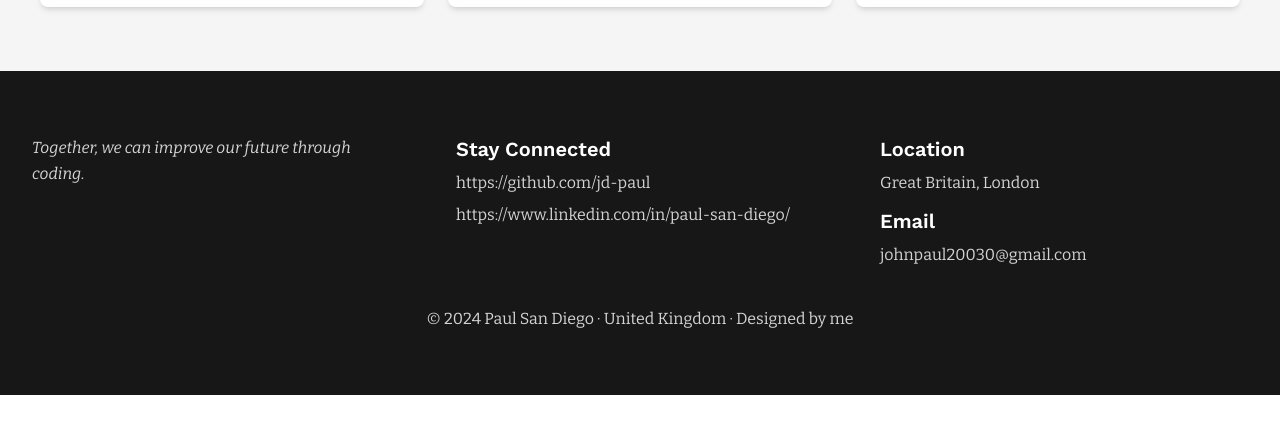
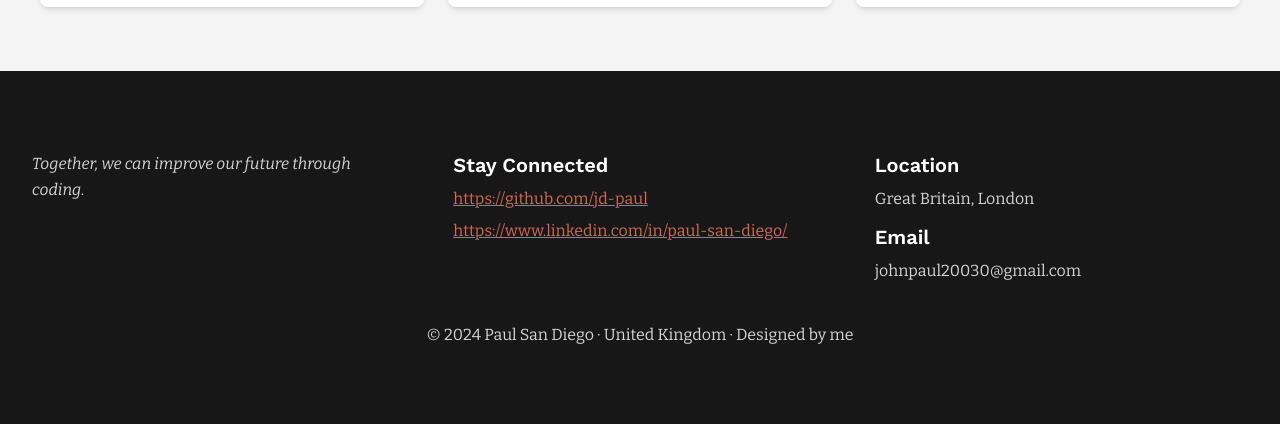
Before and after one commit to jd-paul/jd-paul.github.io, a React (Create React App) app: page / in a window 1280 px wide. Shown: the part 2880-3304 px from the top of the page. Before the commit the page ends 3275 px from the top, so only its background shows below. Built offline with nearby package versions, Linux system fonts and the light colour scheme.

Commit message:
Minor tweaks to css

```diff
--- a/src/App.js
+++ b/src/App.js
@@ -10,3 +10,6 @@ function App() {
 }
 
 export default App;
+
+
+// npm run deploy
--- a/src/components/Section5.jsx
+++ b/src/components/Section5.jsx
@@ -3,16 +3,17 @@ import StyledLink from './StyledLink';
 
 const Section5 = () => {
     return (
-        <div className="bg-neutral-900 relative font-work-sans py-16 px-4" id="contactSection">
+        <div className="bg-neutral-900 relative font-work-sans py-20 px-4" id="contactSection">
 
             <div className="flex flex-col gap-4 w-full max-w-[100rem] mx-auto">
-                <div className="grid grid-cols-1 md:grid-cols-3 gap-6 text-white">
-                    <div className="flex flex-col items-center md:items-start px-4">
+
+            <div className="grid grid-cols-1 md:grid-cols-3 gap-4 text-white">
+                    <div className="flex flex-col items-start px-4">
                         <blockquote className="text-md font-normal italic font-bitter text-neutral-300 leading-relaxed">
                             Together, we can improve our future through coding.
                         </blockquote>
                     </div>
-                    <div className="flex flex-col items-center md:items-start px-4">
+                    <div className="flex flex-col items-start px-4">
                         <h1 className="text-xl font-semibold">Stay Connected</h1>
                         <StyledLink href="https://github.com/jd-paul">
                             https://github.com/jd-paul
@@ -21,7 +22,7 @@ const Section5 = () => {
                             https://www.linkedin.com/in/paul-san-diego/
                         </StyledLink>
                     </div>
-                    <div className="flex flex-col items-center md:items-start px-4">
+                    <div className="flex flex-col items-start px-4">
                         <h1 className="text-xl font-semibold">Location</h1>
                         <p className="text-md font-normal font-bitter text-neutral-300 leading-normal mt-2">
                             Great Britain, London
@@ -34,7 +35,7 @@ const Section5 = () => {
                 </div>
             </div>
 
-            <div className="text-neutral-300 text-center mt-10 font-bitter px-4">
+            <div className="text-neutral-300 items-start md:text-center mt-10 font-bitter px-4">
                 © 2024 Paul San Diego · United Kingdom · Designed by me
             </div>
         </div>
--- a/src/components/StyledLink.jsx
+++ b/src/components/StyledLink.jsx
@@ -2,13 +2,10 @@ import React from 'react';
 
 const StyledLink = ({ href, children }) => {
   return (
-    <p className="text-md font-normal font-bitter text-neutral-300 leading-normal block tracking-normal mt-2 transition transform motion-reduce:transition-none motion-reduce:hover:transform-none">
+    <p className="text-md font-normal font-bitter text-custom-accent_alt leading-normal block tracking-normal mt-2 transition transform motion-reduce:transition-none motion-reduce:hover:transform-none">
       <a
         href={href}
-        className="relative inline-block text-neutral-300 hover:text-white"
-        style={{
-          textDecoration: 'none',
-        }}
+        className="relative inline-block underline transition-colors duration-200 ease-in-out hover:no-underline hover:text-neutral-300"
       >
         {children}
       </a>
```
